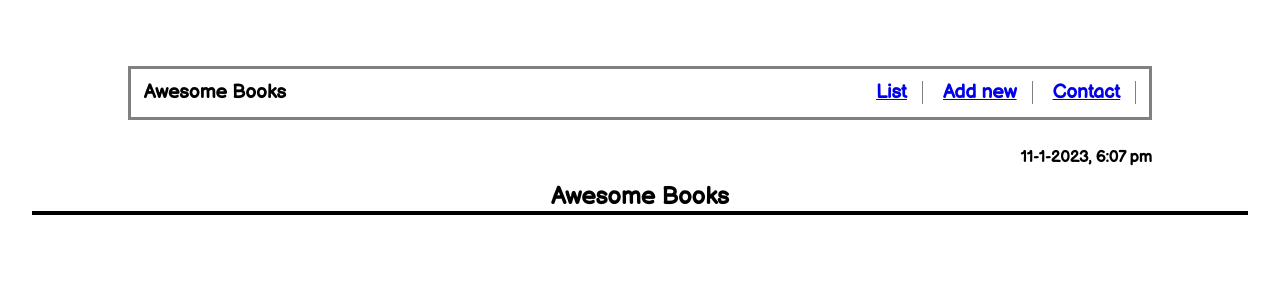
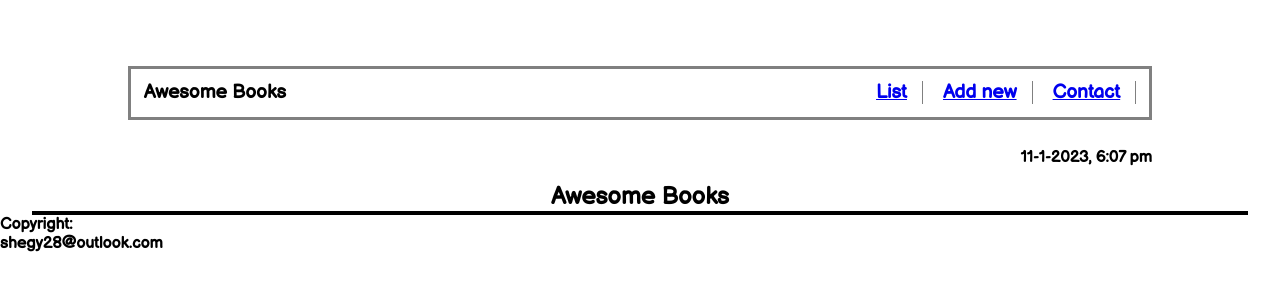
Before and after one commit to RaphDasilva/Awesome-books, a website: page index.html in a window 1280 px wide. Drawn offline with Linux system fonts and the light colour scheme.

Commit message:
Add footer

```diff
--- a/index.html
+++ b/index.html
@@ -66,6 +66,10 @@
             </div>
           </section>
     </main>
+    <footer class="footer">
+      <p>Copyright:</p>
+      <p>shegy28@outlook.com</p>
+    </footer>
 </body>
 
 </html>
```
